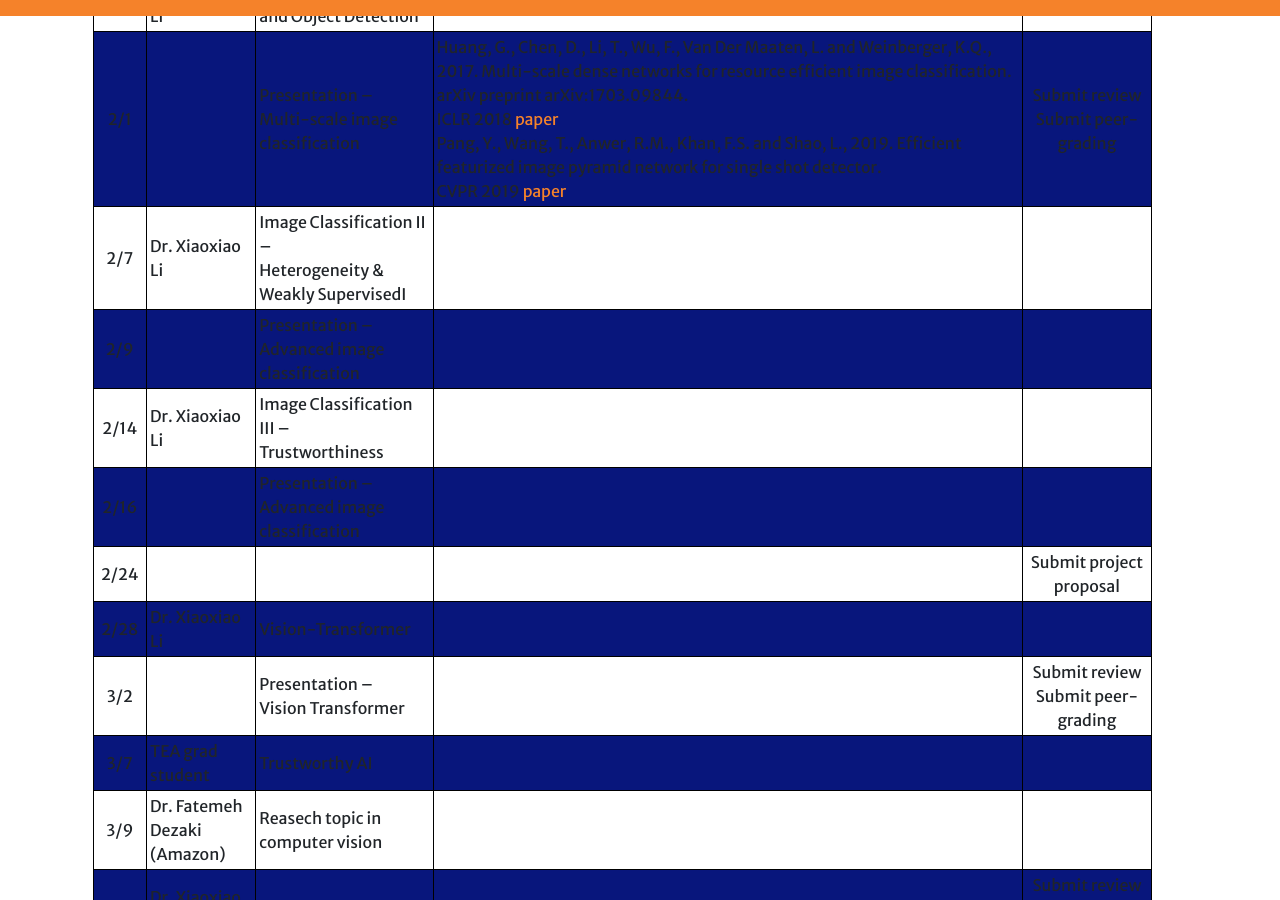
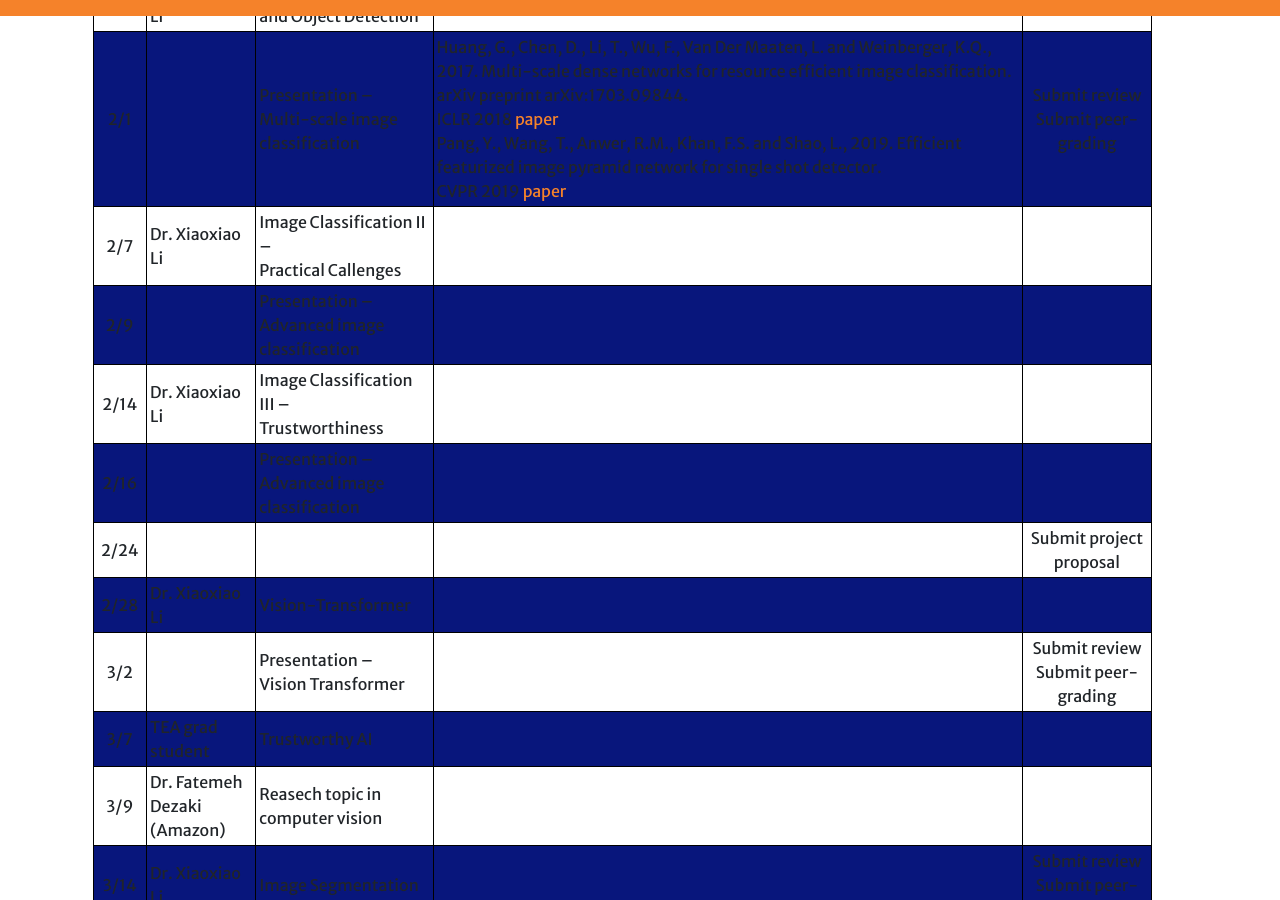
Before and after one commit to xxlya/EECE-570, a Jekyll site: the page built from index.md, in a window 1280 px wide and 900 px high, scrolled down 2889 px. Built offline with Jekyll 4.4.1, drawn with Linux system fonts in a browser that asks for light colours; a script that is not in the unit is left out; our own code applies the rules of GitHub Pages for plain Markdown files.

Commit message:
Update index.md

```diff
--- a/index.md
+++ b/index.md
@@ -108,11 +108,11 @@ Our schedule will be updated during the semesber. Please frequently check the sc
 | 1/12  | Dr. Xiaoxiao Li | Introduction to computer vision <br>[slides](https://canvas.ubc.ca/courses/106862/files)                                      |      <img width=300/>            |  <img width=100/>            |
 | 1/17  | Dr. Xiaoxiao Li | Introduction to deep learning<br>[slides](https://canvas.ubc.ca/courses/106862/files)                                        |                  |                                   |
 | 1/19  | Dr. Xiaoxiao Li | Edge Detector                                                        |                  |   Signup presentation                                  |
-| 1/24  | Luke <br><br>   Ruichen             | Presentation – <br>  deep learning-based sketching                         |  Chan, C., Durand, F. and Isola, P., 2022. Learning to generate line drawings that convey geometry and semantics. <br> CVPR 2022 [paper](https://arxiv.org/pdf/2203.12691.pdf) <br> He, J., Zhang, S., Yang, M., Shan, Y. and Huang, T., 2019. Bi-directional cascade network for perceptual edge detection.  <br> CVPR 2019 [paper](https://arxiv.org/pdf/1902.10903.pdf)           | Submit review <br> Submit peer-grading |
+| 1/24  | Luke <br><br> Ruichen             | Presentation – <br>  deep learning-based sketching                         |  Chan, C., Durand, F. and Isola, P., 2022. Learning to generate line drawings that convey geometry and semantics. <br> CVPR 2022 [paper](https://arxiv.org/pdf/2203.12691.pdf) <br> He, J., Zhang, S., Yang, M., Shan, Y. and Huang, T., 2019. Bi-directional cascade network for perceptual edge detection.  <br> CVPR 2019 [paper](https://arxiv.org/pdf/1902.10903.pdf)           | Submit review <br> Submit peer-grading |
 | 1/26  | Dr. Xiaoxiao Li                  | Fileters and Multi-scale Representation                              |                  |  |
 | 1/31  | Dr. Xiaoxiao Li | Image Classification I  <br> and Object Detection                      |                  |                                   |
 | 2/1   |                 | Presentation – <br>  Multi-scale image classification |  Huang, G., Chen, D., Li, T., Wu, F., Van Der Maaten, L. and Weinberger, K.Q., 2017. Multi-scale dense networks for resource efficient image classification. arXiv preprint arXiv:1703.09844. <br> ICLR 2018 [paper](https://arxiv.org/abs/1703.09844) <br> Pang, Y., Wang, T., Anwer, R.M., Khan, F.S. and Shao, L., 2019. Efficient featurized image pyramid network for single shot detector. <br> CVPR 2019 [paper](https://openaccess.thecvf.com/content_CVPR_2019/papers/Pang_Efficient_Featurized_Image_Pyramid_Network_for_Single_Shot_Detector_CVPR_2019_paper.pdf)                 |  Submit review <br> Submit peer-grading           |
-| 2/7   | Dr. Xiaoxiao Li |  Image Classification II – <br>  Heterogeneity & Weakly SupervisedI                                               |                  |                                   |
+| 2/7   | Dr. Xiaoxiao Li |  Image Classification II – <br>  Practical Callenges                                 |                  |                                   |
 | 2/9   |          |  Presentation – <br>  Advanced image classification |                  |                                   |
 | 2/14  | Dr. Xiaoxiao Li | Image Classification III   – <br> Trustworthiness                          |                  |                                   |
 | 2/16  |                   | Presentation – <br>  Advanced image classification                         |                  |                                   |
```
